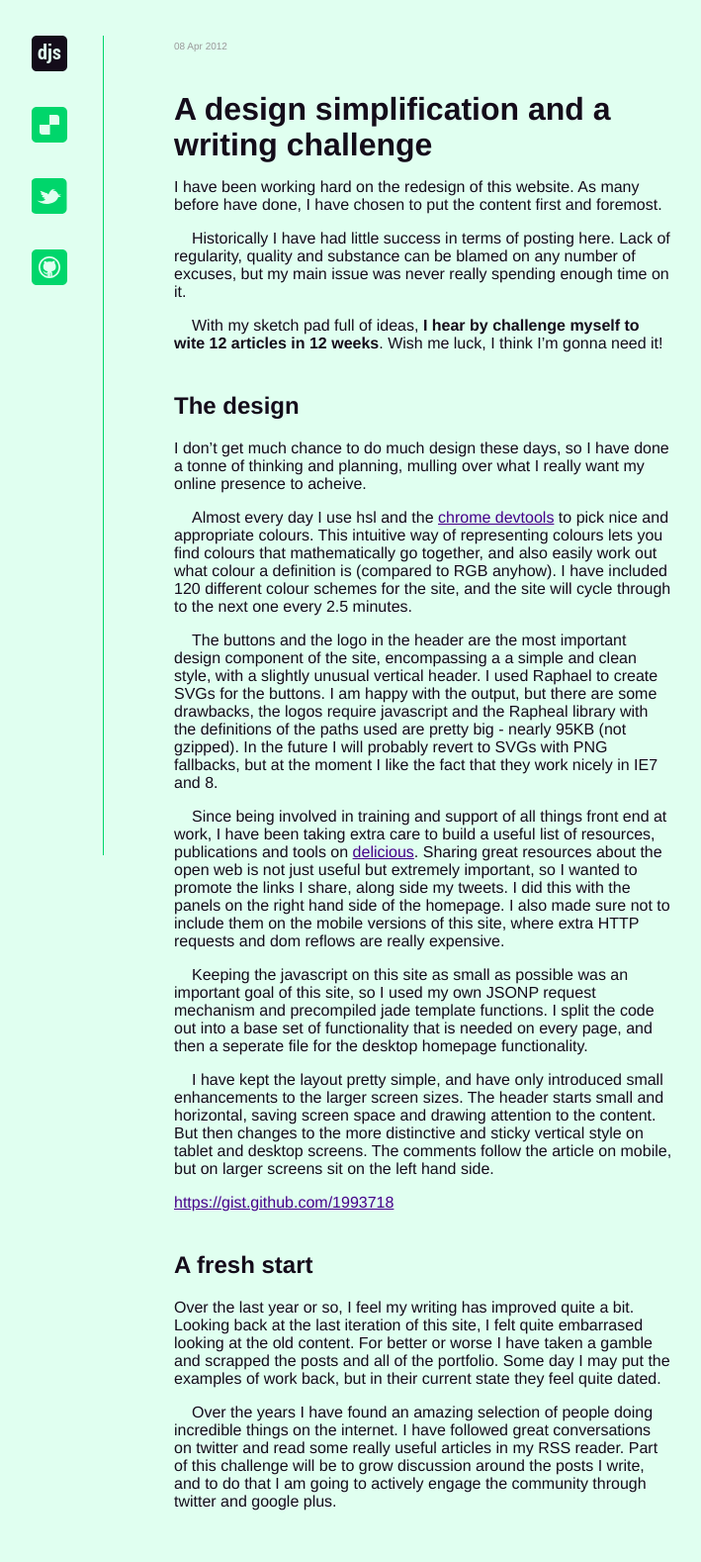
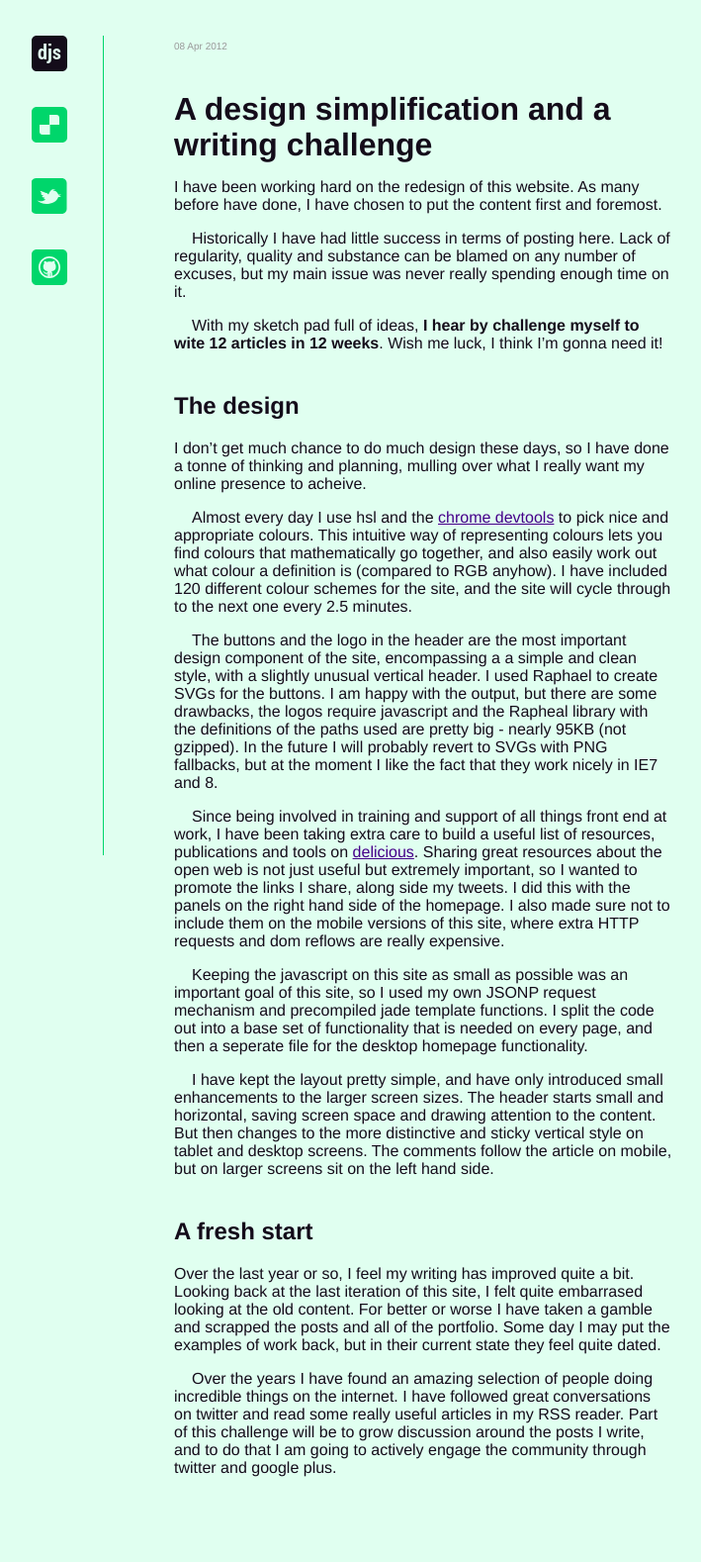
Before and after one commit to danshearmur/site, a Jekyll site: the page built from _posts/2012-04-08-A-design-simplification-and-a-writing-challenge.md, in a window 1280 px wide. Shown: the whole page at 99% size, without its empty margins (4-713 px from the left). Built offline with Jekyll 4.4.1, drawn with Linux system fonts in a browser that asks for light colours; some web fonts are replaced; after the commit the page ends 1544 px from its top, so only the background shows below that.

Commit message:
Removed demo gist

```diff
--- a/_posts/2012-04-08-A-design-simplification-and-a-writing-challenge.md
+++ b/_posts/2012-04-08-A-design-simplification-and-a-writing-challenge.md
@@ -23,10 +23,6 @@ Keeping the javascript on this site as small as possible was an important goal o
 
 I have kept the layout pretty simple, and have only introduced small enhancements to the larger screen sizes. The header starts small and horizontal, saving screen space and drawing attention to the content. But then changes to the more distinctive and sticky vertical style on tablet and desktop screens. The comments follow the article on mobile, but on larger screens sit on the left hand side.
 
-<div id="gid-1993718" class="gist-insert">
-  <a href="https://gist.github.com/1993718" target="_blank">https://gist.github.com/1993718</a>
-</div>
-
 ## A fresh start
 
 Over the last year or so, I feel my writing has improved quite a bit. Looking back at the last iteration of this site, I felt quite embarrased looking at the old content. For better or worse I have taken a gamble and scrapped the posts and all of the portfolio. Some day I may put the examples of work back, but in their current state they feel quite dated.
```
